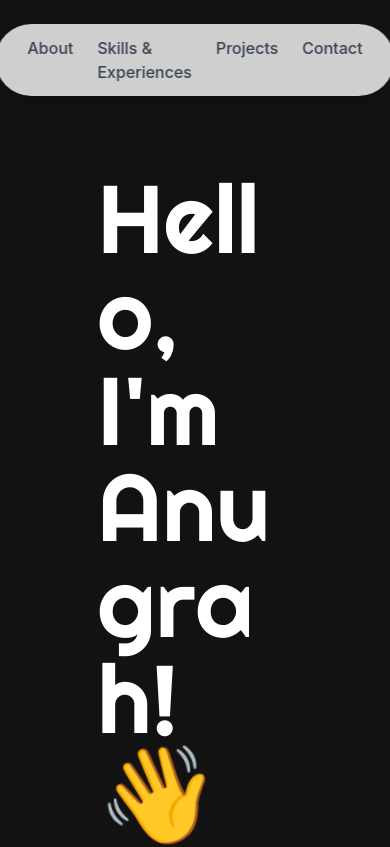
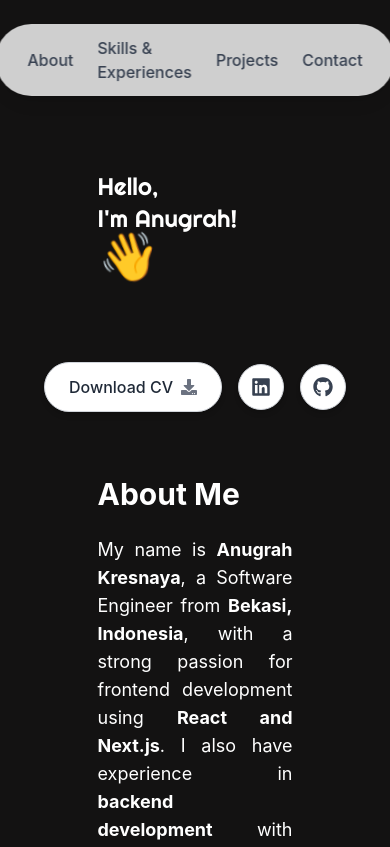
Before and after one commit to anugrahkresnaya/Portfolio-app, a Next.js app: page / in a window 390 px wide. Shown: the top 847 px of the page. Built offline with nearby package versions, Linux system fonts and the light colour scheme; no server answers.

Commit message:
style: make the design responsive

```diff
--- a/components/bio/Bio.jsx
+++ b/components/bio/Bio.jsx
@@ -84,7 +84,7 @@ const Bio = () => {
         className="mb-12"
       >
         <span className="text-violet-900 font-extrabold">What I expert</span>
-        <h1 className="text-5xl mt-5 font-bold">Skills and Experiences</h1>
+        <h1 className="text-3xl md:text-5xl mt-5 font-bold">Skills and Experiences</h1>
       </motion.div>
       <div className="flex gap-4 text-center justify-center">
         <button
@@ -131,17 +131,17 @@ const Bio = () => {
           }}
           className="mt-20"
         >
-          <div className="flex justify-center text-8xl">
+          <div className="flex flex-col items-center gap-10 md:flex-row md:gap-0 justify-center text-8xl">
             <SiHtml5 className="mx-5" />
             <SiCss3 className="mx-5" />
             <SiJavascript className="mx-5" />
           </div>
-          <div className="flex justify-center text-8xl mt-10">
+          <div className="flex flex-col items-center gap-10 md:flex-row md:gap-0 justify-center text-8xl mt-10">
             <SiReact className="mx-5" />
             <SiNodedotjs className="mx-5" />
             <SiSequelize className="mx-5" />
           </div>
-          <div className='flex justify-center text-8xl mt-10'>
+          <div className='flex flex-col items-center gap-10 md:flex-row md:gap-0 justify-center text-8xl mt-10'>
             <SiTypescript className='mx-5' />
           </div>
         </motion.div>
--- a/components/contact/Contact.jsx
+++ b/components/contact/Contact.jsx
@@ -59,7 +59,7 @@ const Contact = () => {
         className="text-center"
       >
         <span className="text-violet-900 font-extrabold">Get in Touch</span>
-        <h1 className="text-5xl my-5 font-extrabold">Contact Me</h1>
+        <h1 className="text-3xl md:text-5xl my-5 font-extrabold">Contact Me</h1>
       </motion.div>
       <div className="flex justify-evenly flex-col md:flex-row bg-white rounded-md text-[#131212] mb-5 overflow-hidden">
         <motion.div
--- a/components/navbar/Navbar.jsx
+++ b/components/navbar/Navbar.jsx
@@ -3,7 +3,7 @@ import Link from 'next/link'
 const Navbar = () => {
   return (
     <nav className="fixed top-6 left-1/2 transform -translate-x-1/2 z-50 bg-white/80 backdrop-blur-sm shadow-lg rounded-full px-8 py-3 w-fit">
-      <ul className="flex space-x-6 font-medium text-gray-700">
+      <ul className="flex space-x-6 font-medium text-gray-700 items-center">
         <li><Link href="#about" scroll={false} className="hover:text-violet-900 transition-colors duration-500">About</Link></li>
         <li><Link href="#skillsExp" scroll={false} className="hover:text-violet-900 transition-colors duration-500">Skills & Experiences</Link></li>
         <li><Link href="#projects" scroll={false} className="hover:text-violet-900 transition-colors duration-500">Projects</Link></li>
--- a/components/portfolio/Portfolio.jsx
+++ b/components/portfolio/Portfolio.jsx
@@ -12,7 +12,7 @@ const Portfolio = () => {
         className="text-center"
       >
         <span className="text-violet-900 font-extrabold">My Work</span>
-        <h1 className="text-5xl mt-5 font-bold">Web Projects</h1>
+        <h1 className="text-3xl md:text-5xl mt-5 font-bold">Web Projects</h1>
       </motion.div>
       <motion.div
         initial={{ x: 0, opacity: 0 }}
--- a/pages/index.js
+++ b/pages/index.js
@@ -22,7 +22,7 @@ export default function Home() {
         <motion.h1
           initial={{ opacity: 0 }}
           whileInView={{ x: [-50, 0], opacity: 1 }}
-          className="text-8xl font-righteous"
+          className="text-2xl md:text-8xl font-righteous"
         >
           {greetings.map((letter, index) => {
             return <TextSpan key={index}>{letter}</TextSpan>;
@@ -31,7 +31,7 @@ export default function Home() {
         <motion.h1
           initial={{ opacity: 0 }}
           whileInView={{ x: [-50, 0], opacity: 1 }}
-          className="text-8xl font-righteous"
+          className="text-2xl md:text-8xl font-righteous"
         >
           {myName.map((letter, index) => {
             return (
@@ -57,7 +57,7 @@ export default function Home() {
               ease: "easeInOut",
               type: "tween",
             }}
-            className="text-8xl"
+            className="text-5xl md:text-8xl"
           >
             👋
           </motion.div>
@@ -69,7 +69,7 @@ export default function Home() {
         whileInView={{ opacity: 1, y: [-50, 0] }}
         className="container mx-auto my-16 w-6/12 text-justify"
       >
-        <h1 className="text-4xl mb-6 font-bold" id="about">About Me</h1>
+        <h1 className="text-3xl md:text-5xl mb-6 font-bold" id="about">About Me</h1>
         <p className="text-lg mb-4">
           My name is <strong>Anugrah Kresnaya</strong>, a Software Engineer from{" "}
           <strong>Bekasi, Indonesia</strong>, with a strong passion for frontend
@@ -107,7 +107,7 @@ export default function Home() {
       <motion.div
         initial={{ opacity: 0 }}
         whileInView={{ y: [-50, 0], opacity: 1 }}
-        className="container mx-auto w-6/12 my-16"
+        className="container mx-auto max-w-4xl my-16"
       >
         <h1 className="text-4xl mb-6 font-bold">Now Playing</h1>
         <p className="mb-4">
```
